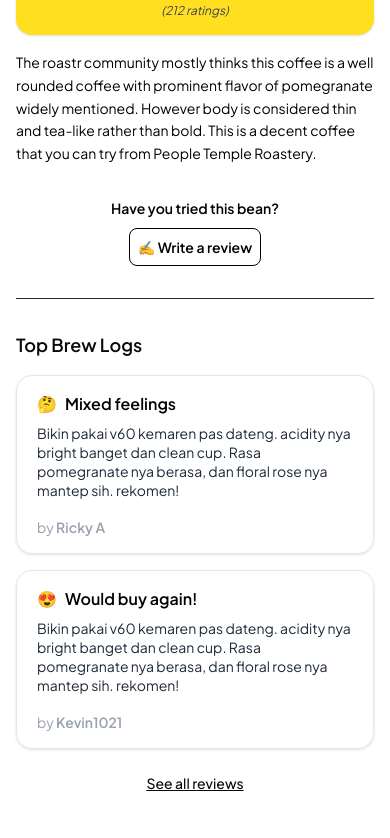
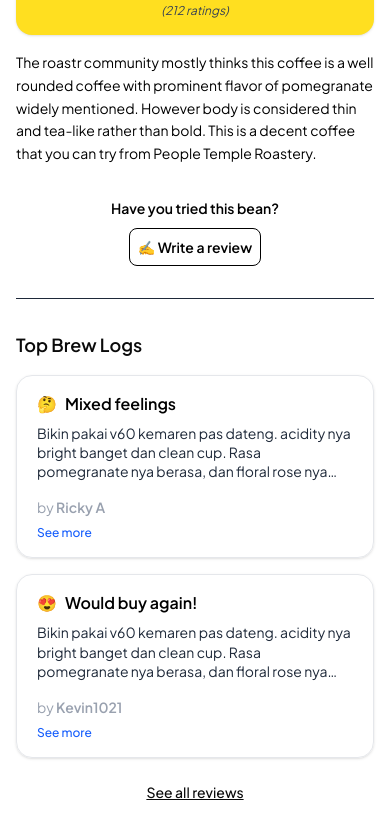
Before and after one commit to noahs10/roastr-site, a Next.js app: page /bean/aceh-extended-natural in a window 390 px wide. Shown: the part 642-1480 px from the top of the page. Built offline with nearby package versions, Linux system fonts and the light colour scheme.

Commit message:
Add toggling to bean page brew logs

```diff
--- a/src/app/bean/[slug]/page.tsx
+++ b/src/app/bean/[slug]/page.tsx
@@ -2,6 +2,7 @@ import { mockBeanData, Bean, Review, BeanSlug } from "@/data/mockBeanData";
 import { notFound } from "next/navigation";
 import Image from "next/image";
 import Link from "next/link";
+import BrewLogCard from "@/components/BrewLogCard";
 
 export async function generateStaticParams() {
   return Object.keys(mockBeanData).map((slug) => ({
@@ -104,21 +105,7 @@ export default async function BeanPage({
         <h2 className="text-lg font-semibold mb-4">Top Brew Logs</h2>
         <div className="space-y-4">
           {bean.reviews.map((review, i) => (
-            <div
-              className="rounded-2xl border border-gray-200 px-5 py-4 text-left text-sm sm:text-base shadow-sm"
-            >
-              <div className="text-base flex items-center gap-2 font-semibold text-black mb-2">
-                <span>{review.emoji}</span>
-                <span>{review.title}</span>
-              </div>
-
-              <p className="text-sm text-gray-800 leading-snug" line-clamp-3 >
-                {review.content}
-              </p>
-              <p className="text-sm text-gray-400 mt-4">
-                by <span className="font-semibold">{review.user}</span>
-              </p>
-            </div>
+            <BrewLogCard key={i} {...review} />
           ))}
         </div>
         <p className="text-center mt-6 text-sm font-medium">
--- a/src/app/page.tsx
+++ b/src/app/page.tsx
@@ -9,7 +9,7 @@ import ReviewCard from "@/components/ReviewCard"
 import "keen-slider/keen-slider.min.css"
 import { useKeenSlider } from "keen-slider/react"
 import { beans } from "@/data/beans"
-import { reviews } from "@/data/reviews"
+import { mockBeanData } from "@/data/mockBeanData"
 
 //Top Beans keenSlider config
 export default function Home() {
@@ -36,6 +36,15 @@ export default function Home() {
     },
   },
   })
+
+  const reviews = Object.values(mockBeanData).flatMap((bean) =>
+    bean.reviews.map((review) => ({
+      roaster: bean.roaster,
+      bean: bean.name,
+      slug: bean.slug,
+      ...review,
+    }))
+  )
 
   return (
   <main >
--- /dev/null
+++ b/src/components/BrewLogCard.tsx
@@ -0,0 +1,31 @@
+'use client'
+
+import { useState } from 'react'
+
+export type BrewLogCardProps = {
+  emoji: string
+  title: string
+  content: string
+  user: string
+}
+
+export default function BrewLogCard({ emoji, title, content, user }: BrewLogCardProps) {
+  const [expanded, setExpanded] = useState(false)
+
+  return (
+    <div className="rounded-2xl border border-gray-200 px-5 py-4 text-left text-sm sm:text-base shadow-sm">
+      <div className="text-base flex items-center gap-2 font-semibold text-black mb-2">
+        <span>{emoji}</span>
+        <span>{title}</span>
+      </div>
+
+      <p className={`text-sm text-gray-800 leading-snug ${!expanded ? 'line-clamp-3' : ''}`}>{content}</p>
+      <p className="text-sm text-gray-400 mt-4">
+        by <span className="font-semibold">{user}</span>
+      </p>
+      <button onClick={() => setExpanded(!expanded)} className="text-xs text-blue-600 font-medium mt-2">
+        {expanded ? 'See less' : 'See more'}
+      </button>
+    </div>
+  )
+}
--- a/src/data/reviews.ts
+++ b/src/data/reviews.ts
@@ -2,7 +2,7 @@ export const reviews = [
   {
     roaster: "People Temple Roastery",
     bean: "Rose Nebula Yunnan Anaerobic Yeast Natural",
-    slug: "rose-nebula-yunnan", // ✅ Add slug for dynamic linking
+    slug: "rose-nebula", // ✅ Add slug for dynamic linking
     emoji: "🤔",
     title: "Mixed feelings",
     content:
@@ -12,7 +12,7 @@ export const reviews = [
   {
     roaster: "Koeslan Coffee Roastery",
     bean: "The Holy Muria Natural Anaerobic Natural",
-    slug: "holy-muria-natural", // ✅ Add slug for dynamic linking
+    slug: "holy-muria", // ✅ Add slug for dynamic linking
     emoji: "😍",
     title: "Would buy again!",
     content:
```
